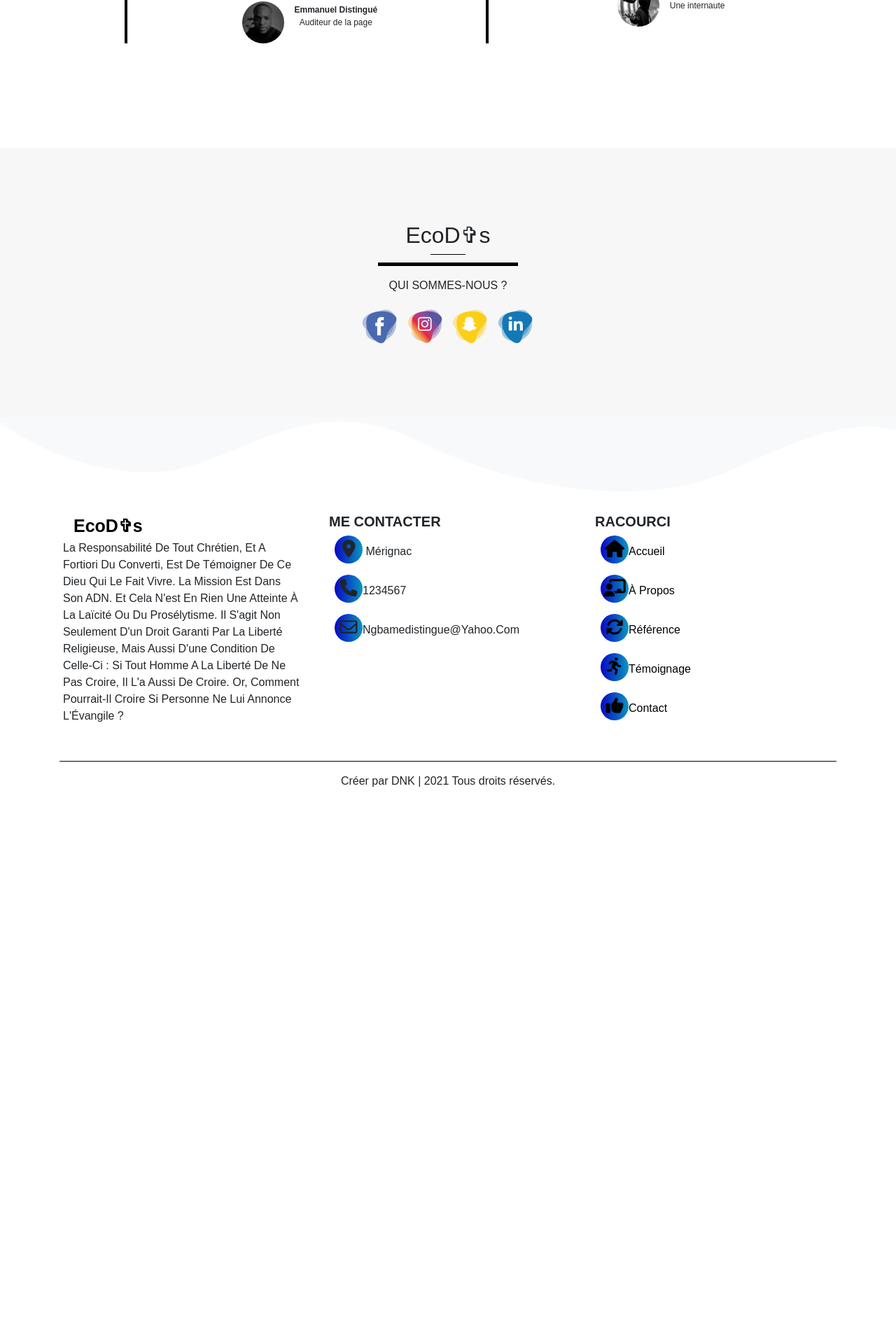
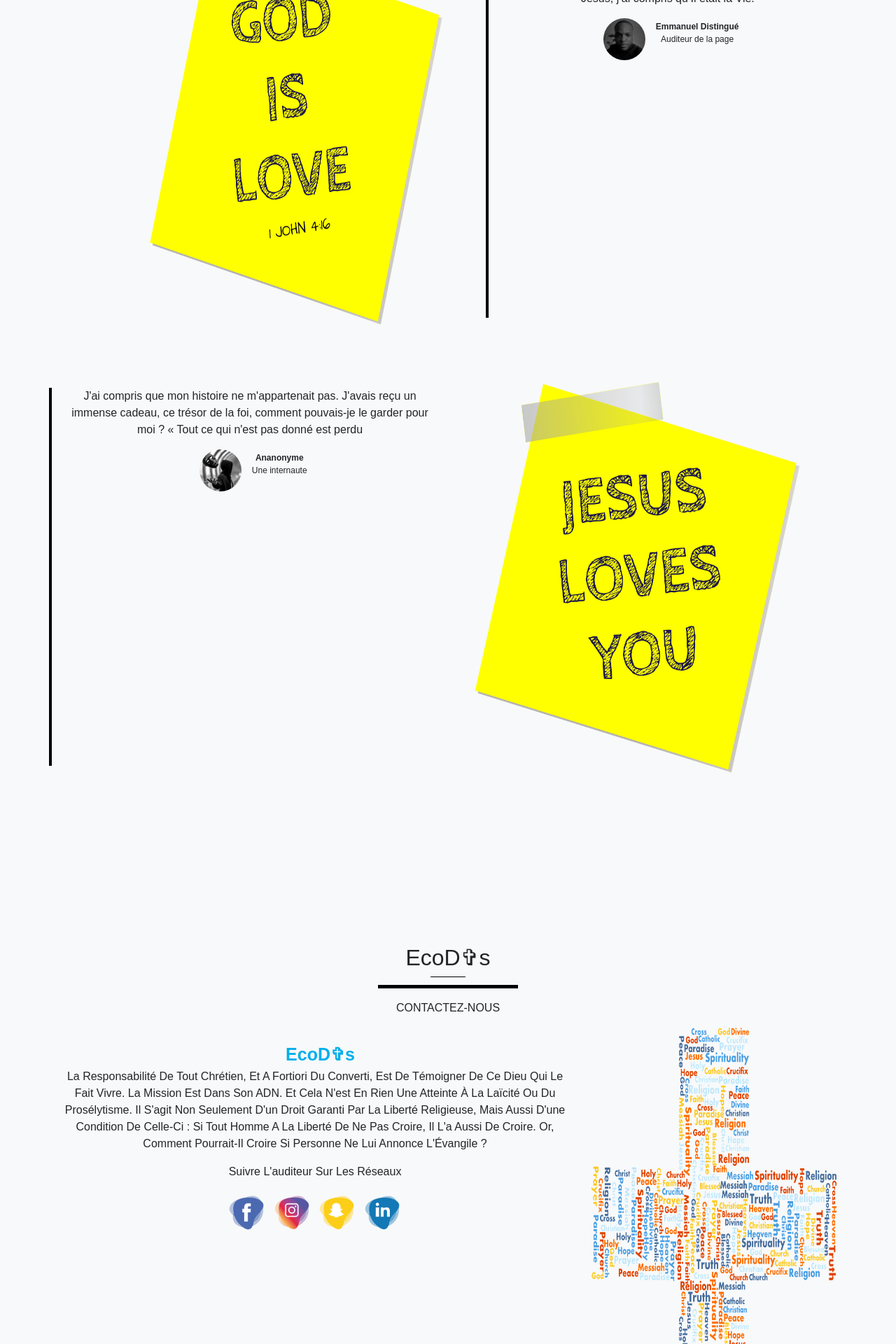
Before and after one commit to dididnk/Ecodis, a PHP site: page / in a window 1280 px wide. Shown: the part 3360-5280 px from the top of the page at 70% size. Before the commit the page ends 4484 px from the top, so only its background shows below. Run offline with PHP 8.4, Linux system fonts and the light colour scheme; some libraries are stand-ins or nearby versions.

Commit message:
Presque terminer [Ecodis]

```diff
--- a/index.html
+++ b/index.html
@@ -142,7 +142,7 @@
                             jusqu'à la fin du monde.
                             <em>(Mathieu 28:18-20).</em>
                         </p>
-                        <p>Dans cette section on parlera des différentes techniques d'évangelisation.</p>
+                        <p>Dans cette section on parlera des différentes techniques d'évangelisation et de l'aptitude qu'il faut avoir quand on évangelise.</p>
                     </div>
                 </div>
             </div>
@@ -179,9 +179,12 @@
         <section id="temoignage">
             <div class="container text-center">
                 <h2 class="title">EcoD✞s</h2>
-                <p class="sous-title">Qui sommes-nous ?</p>
+                <p class="sous-title">inspirez-vous des autres</p>
                 <div class="row offset-1">
-                    <div class="col-md-6 temoignage">
+                    <div class="col-md-6">
+                        <img src="images/theme1.png" class="temoignage-theme" onmouseover="this.src='images/theme2.png'" onmouseout="this.src='images/theme1.png'">
+                    </div>
+                    <div class="col-md-6 temoignage temoignage1">
                         <p>
                             Je suis Emmanuel Distingué, né dans une famille chrétienne et amoureux des Ecritures depuis tout petit
                             pourtant  de nombreuses fois je cherchais un sens à ma Vie, et quand j’ai appris à connaitre Jésus, j’ai compris qu’Il était la Vie.
@@ -189,13 +192,18 @@
                         <img src="https://dididnk.github.io/Ecodis/images/user1.jpeg">
                         <p class="user-details"><b>Emmanuel Distingué</b><br>Auditeur de la page</p>
                     </div>
-                    <div class="col-md-6 temoignage">
+                </div>
+                <div class="row">
+                    <div class="col-md-6 temoignage temoignage2">
                         <p>
                             J'ai compris que mon histoire ne m'appartenait pas. J'avais reçu un immense cadeau, ce trésor de la foi,
                             comment pouvais-je le garder pour moi ? « Tout ce qui n'est pas donné est perdu
                         </p>
                         <img src="https://dididnk.github.io/Ecodis/images/user2.jpeg">
                         <p class="user-details"><b>Ananonyme</b><br>Une internaute</p>
+                    </div>
+                    <div class="col-md-6">
+                        <img src="images/theme2.png" class="temoignage-theme" onmouseover="this.src='images/theme1.png'" onmouseout="this.src='images/theme2.png'">
                     </div>
                 </div>
             </div>
@@ -205,12 +213,30 @@
         <section id="social-media">
             <div class="container text-center">
                 <h2 class="title">EcoD✞s</h2>
-                <p class="sous-title">Qui sommes-nous ?</p>
-                <div class="social-icons">
-                    <a href="#"><img src="https://dididnk.github.io/Ecodis/images/facebook-icon.png"></a>
-                    <a href="#"><img src="https://dididnk.github.io/Ecodis/images/instagram-icon.png"></a>
-                    <a href="#"><img src="https://dididnk.github.io/Ecodis/images/snapchat-icon.png"></a>
-                    <a href="#"><img src="https://dididnk.github.io/Ecodis/images/linkedin-icon.png"></a>
+                <p class="sous-title">Contactez-nous</p>
+                <div class="row">
+                    <div class="col-md-8 footer-box">
+                        <span class="logo" style="color:rgb(1, 175, 236) !important;">EcoD✞s</span>
+                        <p>
+                            La responsabilité de tout chrétien, et a fortiori du converti,
+                            est de témoigner de ce Dieu qui le fait vivre. La mission est dans son ADN.
+                            Et cela n'est en rien une atteinte à la laïcité ou du prosélytisme.
+                            Il s'agit non seulement d'un droit garanti par la liberté religieuse, mais aussi d'une condition de celle-ci : si tout homme a la liberté de ne pas croire, il l'a aussi de croire.
+                            Or, comment pourrait-il croire si personne ne lui annonce l'Évangile ?
+                        </p>
+                        <div class="col-md-12">
+                            <p class="sous-title">suivre l'auditeur sur les réseaux</p>
+                            <div class="social-icons">
+                                <a href="#"><img src="https://dididnk.github.io/Ecodis/images/facebook-icon.png"></a>
+                                <a href="#"><img src="https://dididnk.github.io/Ecodis/images/instagram-icon.png"></a>
+                                <a href="#"><img src="https://dididnk.github.io/Ecodis/images/snapchat-icon.png"></a>
+                                <a href="#"><img src="https://dididnk.github.io/Ecodis/images/linkedin-icon.png"></a>
+                            </div>
+                        </div>
+                    </div>
+                    <div class="col-md-4">
+                        <img src="images/theme5.png" class="temoignage-theme" style="height: 100vh !important;;">
+                    </div>
                 </div>
             </div>
         </section>
@@ -218,7 +244,7 @@
         <!------------------------Footer section-------------------------->
 
         <footer>
-            <section id="foote1">
+            <section id="footer1">
                 <img src="https://dididnk.github.io/Ecodis/images/zigzag2.png" class="footer-img">
                 <div class="container">
                     <div class="row">
--- a/style.css
+++ b/style.css
@@ -14,7 +14,7 @@ body
     font-family: sans-serif;
     box-sizing: border-box;
     text-decoration: none;
-    background: white;
+    background: rgb(248, 249, 250);
 }
 /* custom scroll bar */
 /* ::-webkit-scrollbar {
@@ -196,10 +196,7 @@ nav a:hover
     background: black;
     border: 2px solid white;
 }
-.reference-3
-{
-    height: 79%;
-}
+
 #reference-img-1,
 #reference-img-2,
 #reference-img-3
@@ -256,6 +253,11 @@ nav a:hover
 {
     margin: 100px 0;
 }
+.temoignage-theme
+{
+    width: 100%;
+    height: 80vh;
+}
 .temoignage
 {
     border-left: 4px solid #000;
@@ -277,7 +279,6 @@ nav a:hover
 /*----------------------------------Social-media section--------------------------------------*/
 #social-media
 {
-    background: rgb(247, 247, 247);
     padding: 100px 0;
 }
 .social-media
@@ -296,9 +297,10 @@ nav a:hover
     transform: translateY(-10px);
 }
 /*----------------------------------Footer section--------------------------------------*/
-#footer
+footer
 {
-    color: #000;
+    background: rgb(0, 1, 75);
+    color: rgb(248, 249, 250);
 }
 .footer-img
 {
@@ -311,7 +313,7 @@ nav a:hover
 }
 .footer-box .logo
 {
-    color: black !important;
+    color: rgb(248, 249, 250) !important;
     font-size: 40px;
 
 }
@@ -331,7 +333,7 @@ nav a:hover
 .footer-box a
 {
     text-decoration: none;
-    color: #000;
+    color: rgb(248, 249, 250);
 }
 .footer-box p
 {
@@ -340,7 +342,7 @@ nav a:hover
 
 hr
 {
-    background: #000;
+    background: rgb(248, 249, 250);
 }
 .copyright
 {
```
Also changed, not shown: images/them4.png (added), images/theme1.png (added), images/theme2.png (added), images/theme3.png (added), images/theme5.png (added).
